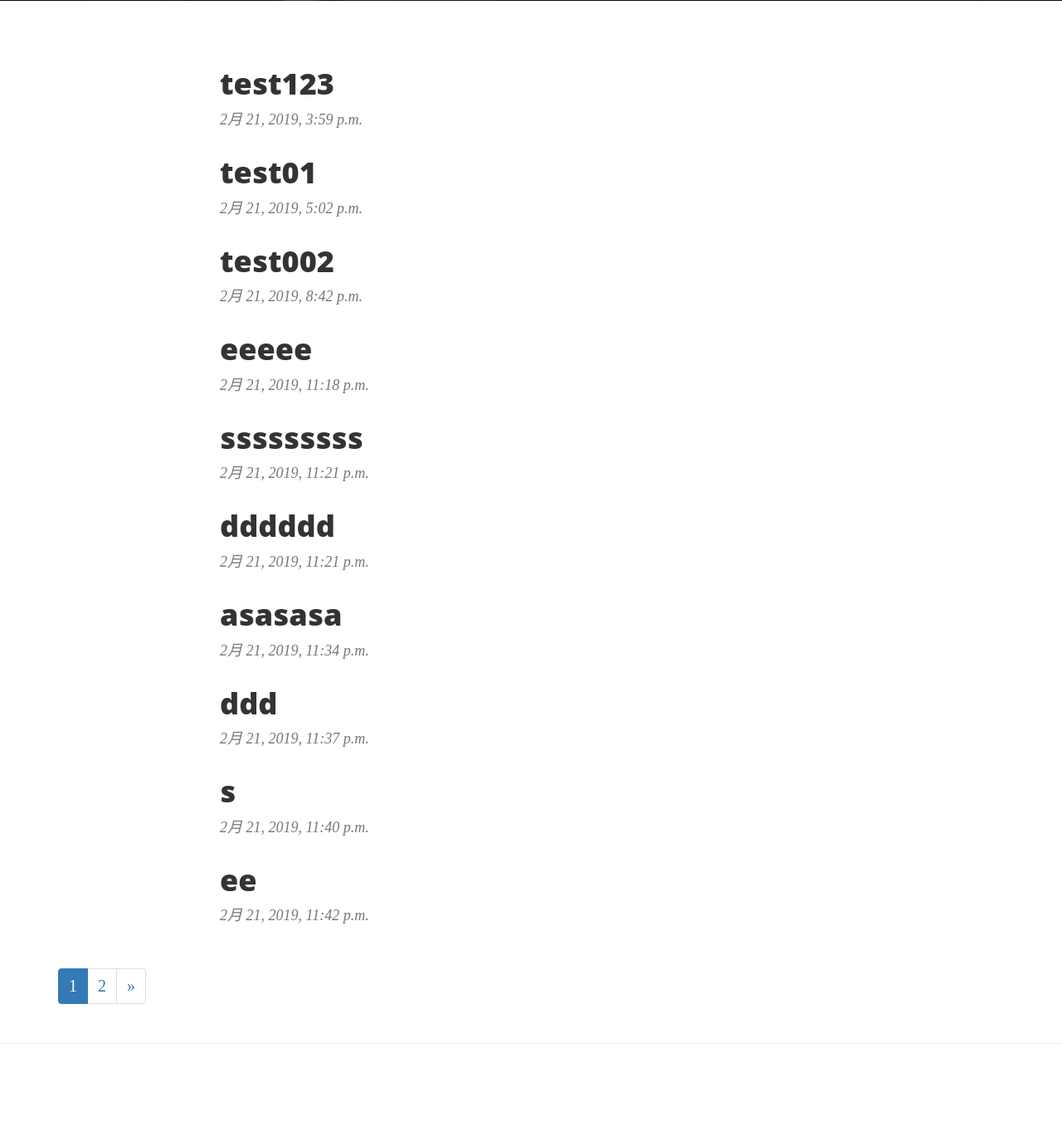
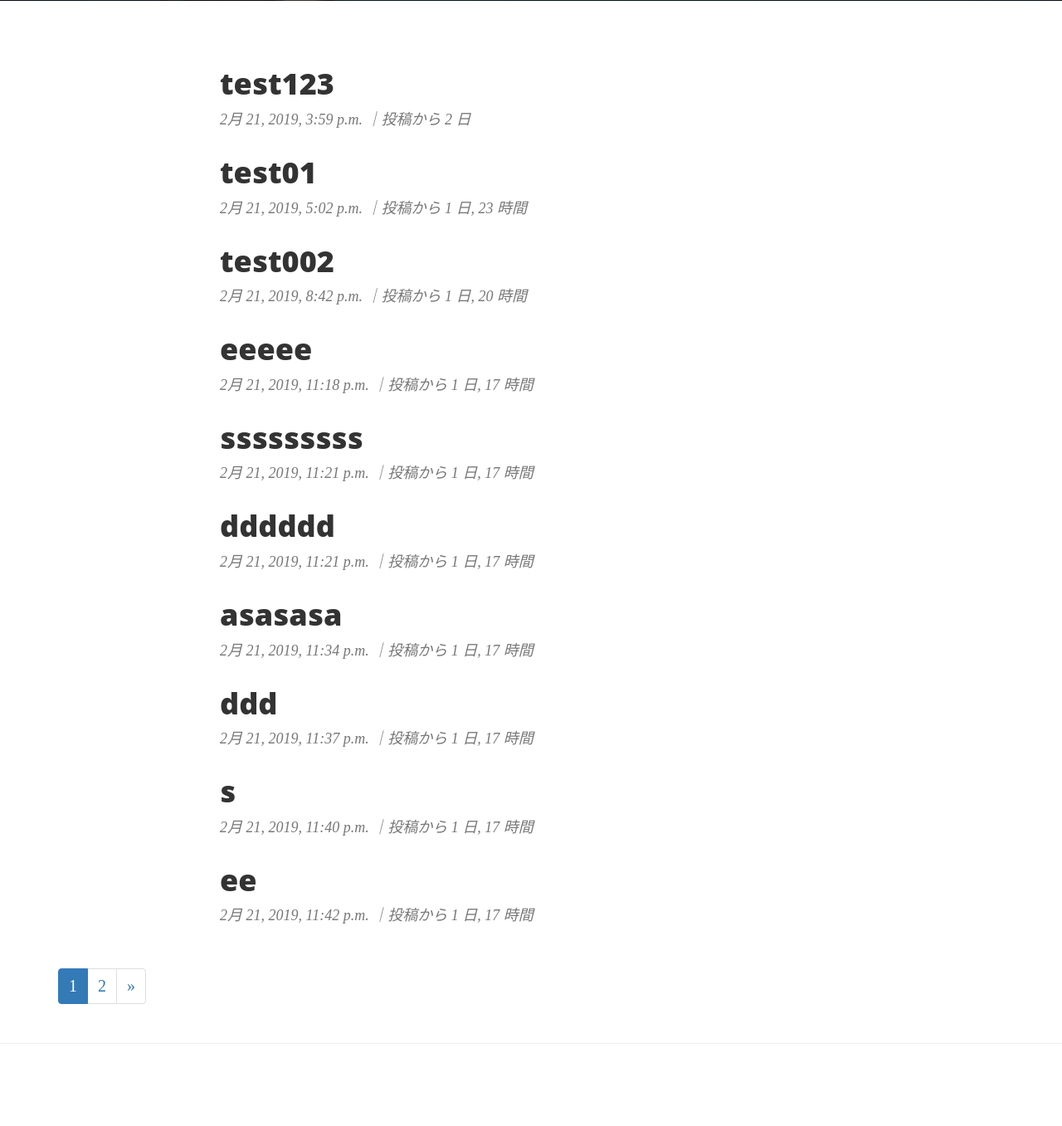
Before and after one commit to ogady/microblog, a Django app: page / in a window 1280 px wide. Shown: the part 447-1804 px from the top of the page at 83% size. Run offline with Django 3.2, Linux system fonts and the light colour scheme; data comes from the database, SQL or seed files in the repository; some libraries are stand-ins or nearby versions.

Commit message:
投稿経過時間表示を実装

```diff
--- a/microblog/blog/templates/blog/blog_list.html
+++ b/microblog/blog/templates/blog/blog_list.html
@@ -10,7 +10,7 @@
     <div class="col-lg-8 col-lg-offset-2 col-md-10 col-md-offset-1">
         {# {% %}　プログラム的な命令 #}
         {# {{ }}　値の表示 #}
-        {#object_listという変数名はListViewで定義されているので、固定#}
+        {# object_listという変数名はListViewで定義されているので、固定 Viewで指定すれば変更もできる #}
         {% for blog in blog_list %}
         <div class="post-preview">
             <a href="{% url 'detail' blog.id %}">
@@ -18,7 +18,9 @@
                     {{blog.content}}
                 </h3>
             </a>
-            <p class="post-meta">{{blog.posted_date}}</p>
+
+            {# timesinceは”|”で渡されたdateから現在までを計算するDjangoの組み込み関数 #}
+            <p class="post-meta">{{blog.posted_date}} ｜投稿から {{blog.posted_date|timesince}}</p>
         </div>
         {% endfor %}
     </div>
```
